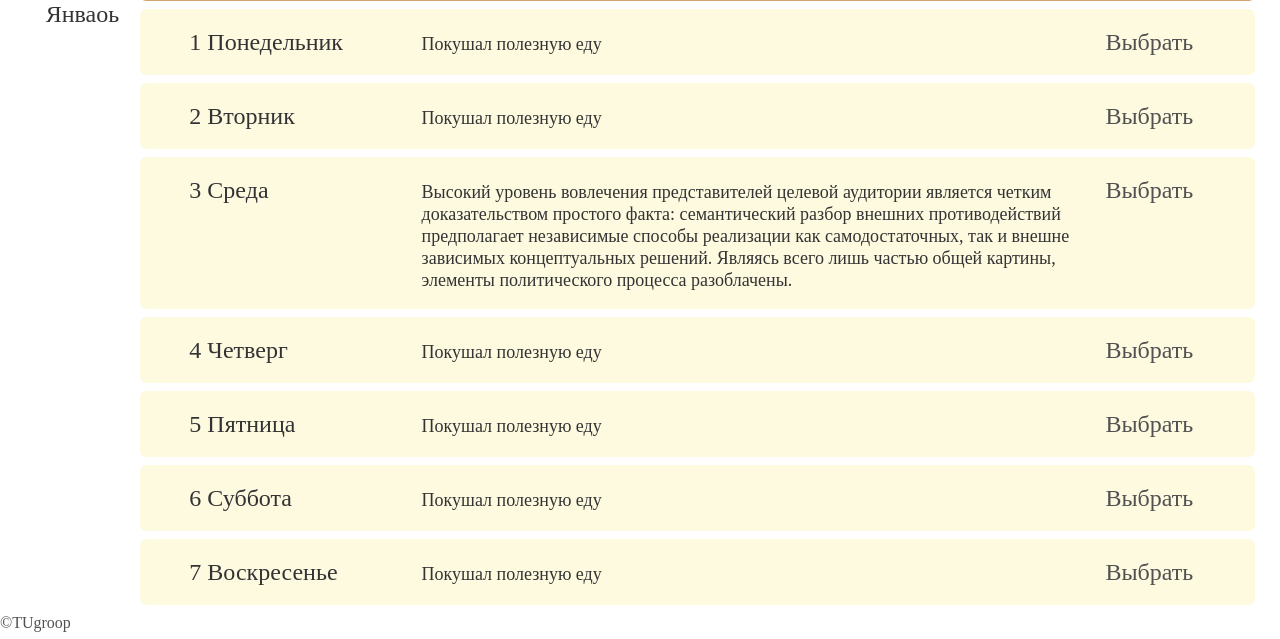
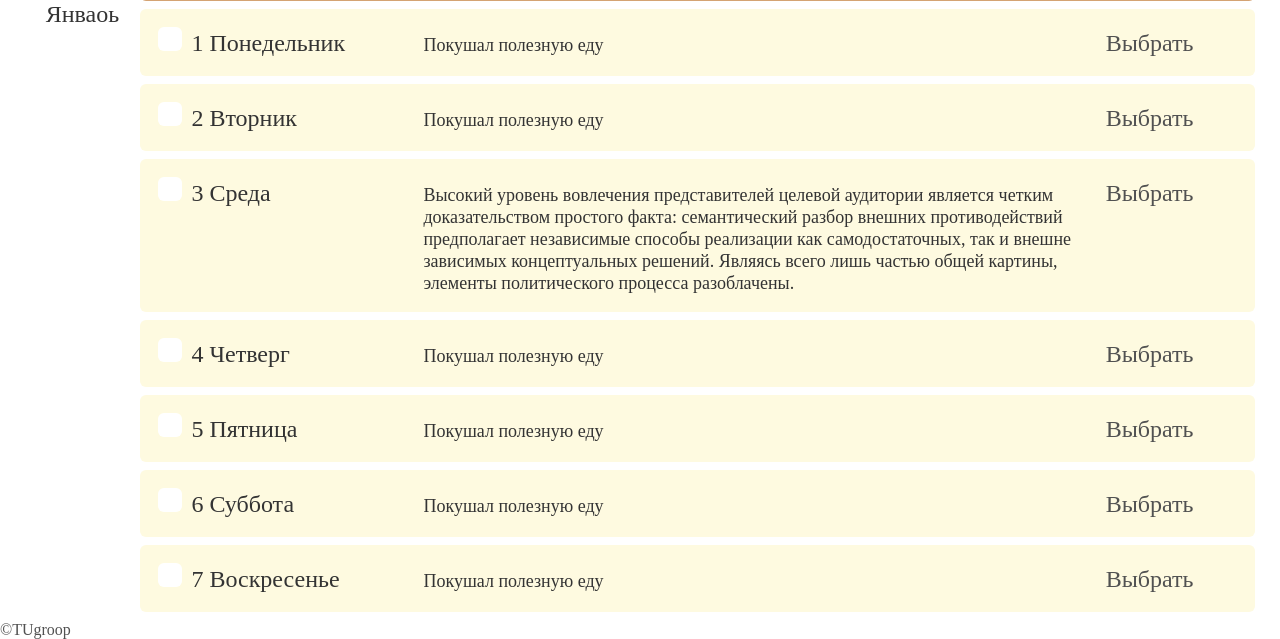
Before and after one commit to uvaprol/Memoir, a Python web app: template templates/index.html in a window 1280 px wide. Shown: the part 397-1036 px from the top of the page. Run offline with Jinja, Linux system fonts and the light colour scheme; the template is opened without the code that fills it, so the values that code supplies are empty; some web fonts are replaced.

Commit message:
checkbox
hotfix checkboxes

```diff
--- a/static/index/style/style.css
+++ b/static/index/style/style.css
@@ -239,7 +239,7 @@ table tbody tr td {
   padding-right: 25px;
 }
 table tbody tr td label {
-  position: absolute;
+  position: relative;
   background-color: white;
   border-radius: 6px;
   left: 18px;
@@ -251,6 +251,7 @@ table tbody tr td label {
   justify-content: center;
 }
 table tbody tr td span {
+  position: absolute;
   display: block;
   background-color: rgb(204, 213, 174);
   border-radius: 1rem;
--- a/static/index/style/style.scss
+++ b/static/index/style/style.scss
@@ -63,7 +63,7 @@ table{
                 background-color: $vory;
                 padding-right: 25px;
                 label{
-                    position: absolute;
+                    position: relative;
                     background-color: white;
                     border-radius: 6px;
                     left: 18px;
@@ -75,6 +75,7 @@ table{
                     justify-content: center;
                 }
                 span{
+                    position: absolute;
                     display: block;
                     background-color: rgb(204, 213, 174);
                     border-radius: 1rem;
```
Also changed, not shown: 1 other file.
